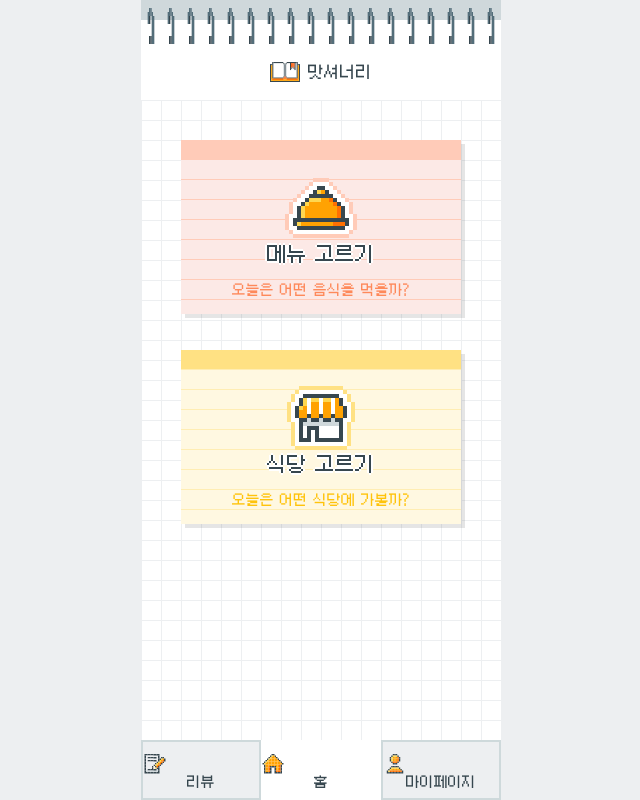
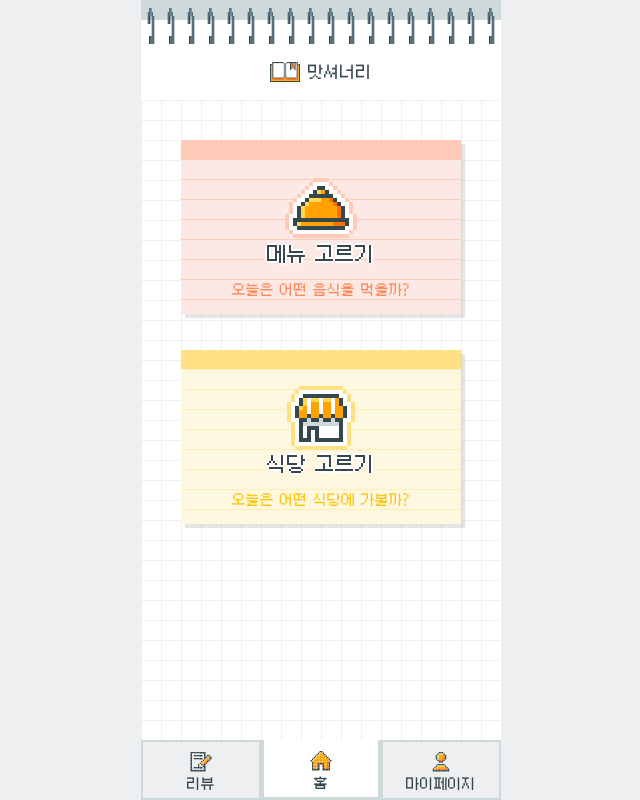
Before and after one commit to bside-4team/4team-client, a Next.js app: page / in a window 1280 px wide. Shown: the whole page, without its empty margins (319-959 px from the left). Built offline with nearby package versions, Linux system fonts and the light colour scheme; no server answers.

Commit message:
feat: CNavButton 컴포넌트 Tailwind CSS 적용

```diff
--- a/src/components/c-nav-button/index.tsx
+++ b/src/components/c-nav-button/index.tsx
@@ -1,5 +1,3 @@
-import * as S from './page.styled';
-
 interface Props {
   title: string;
   icon: React.ReactElement;
@@ -10,15 +8,15 @@ interface Props {
 export default function CNavButton({ title, icon, isActive, clickEvent }: Props) {
   return (
     <>
-      <S.Button
-        $isActive={isActive}
+      <button
+        className={`flex h-60 w-120 flex-col items-center justify-center gap-4 ${isActive ? 'bg-white' : 'bg-neutral-bg05'} border-solid ${isActive ? 'border-t-0' : 'border-2'} border-[#ced9db]`}
         onClick={() => {
           if (clickEvent) clickEvent();
         }}
       >
-        <S.Icon>{icon}</S.Icon>
-        <S.Title>{title}</S.Title>
-      </S.Button>
+        <div>{icon}</div>
+        <p className="text-14">{title}</p>
+      </button>
     </>
   );
 }
--- a/src/components/c-nav-button/page.styled.ts
+++ /dev/null
@@ -1,13 +0,0 @@
-import styled from 'styled-components';
-
-export const Button = styled.button<{ $isActive: Boolean }>`
-  width: 120px;
-  height: 60px;
-  background-color: ${({ theme, $isActive }) => ($isActive ? 'white' : theme.colors.neutral.bg05)};
-  border: ${({ $isActive }) => ($isActive ? 0 : 2)}px solid #ced9db;
-`;
-export const Icon = styled.div``;
-
-export const Title = styled.p`
-  font-size: 14px;
-`;
```
